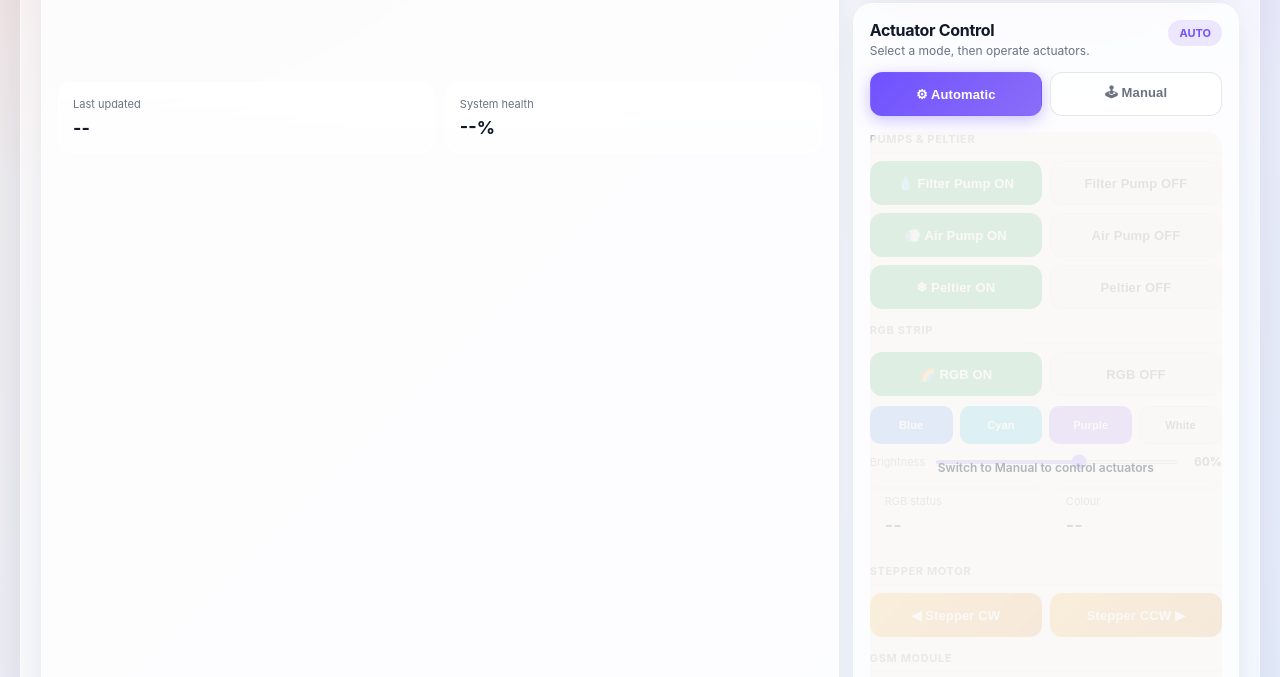
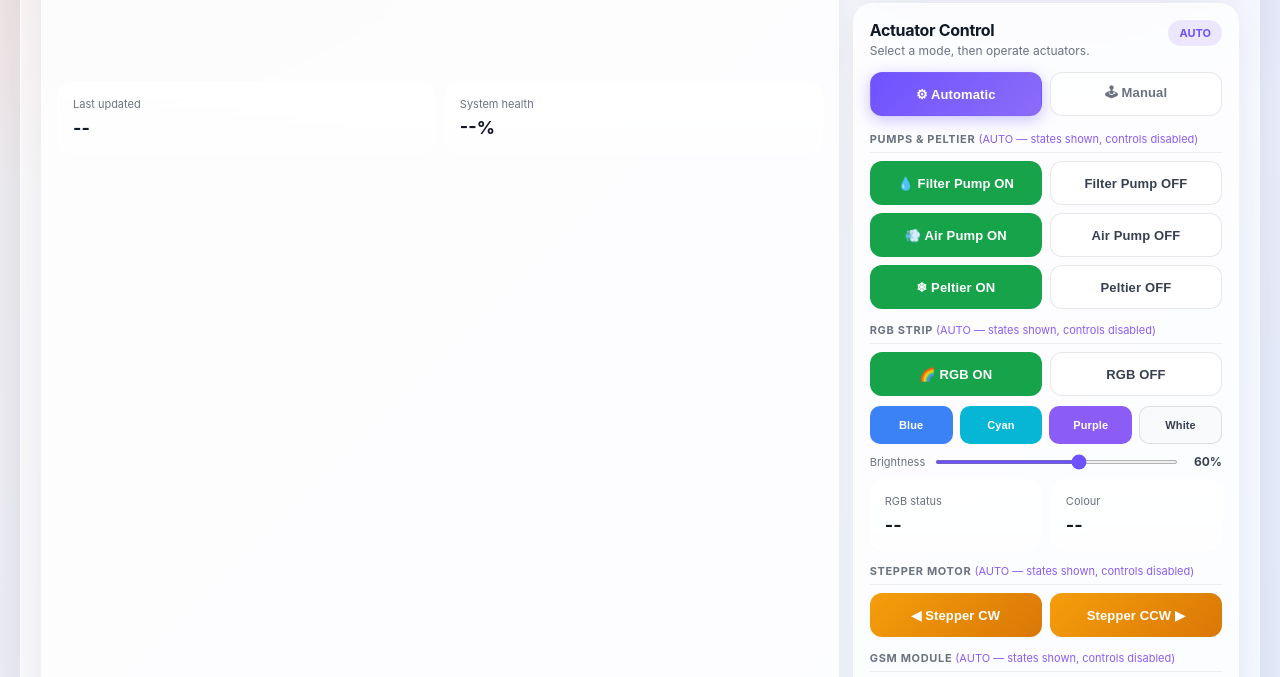
Before and after one commit to Adealix/try-redo-crayfish, a website: page frontend/dashboard.html in a window 1280 px wide. Shown: the part 800-1477 px from the top of the page. Drawn offline with nearby package versions, Linux system fonts and the light colour scheme; no server answers.

Commit message:
fixing camera issue

```diff
--- a/frontend/dashboard.html
+++ b/frontend/dashboard.html
@@ -119,7 +119,7 @@
           <div><div class="panel-title">Live Camera</div><div class="panel-sub">Raspberry Pi CSI video stream.</div></div>
           <div class="badge badge-red" id="cameraBadge">OFFLINE</div>
         </div>
-        <div class="camera-frame"><img src="/camera/feed" alt="Live camera feed" loading="lazy" /></div>
+        <div class="camera-frame"><img src="/camera/feed" alt="Live camera feed" /></div>
         <div class="small-note" id="cameraText">Waiting for camera stream&hellip;</div>
       </div>
 
--- a/frontend/static/style.css
+++ b/frontend/static/style.css
@@ -100,13 +100,10 @@
   .btn-mode:active { transform:scale(0.97); }
 
   .manual-zone { position:relative; transition:opacity 0.25s ease; }
-  .manual-zone.locked { opacity:0.42; pointer-events:none; }
-  .manual-zone.locked::after {
-    content:"Switch to Manual to control actuators";
-    position:absolute; inset:0; display:flex; align-items:center; justify-content:center;
-    font-size:12px; font-weight:600; color:#4b5563;
-    background:rgba(244,239,232,0.72); border-radius:14px; z-index:10;
-    pointer-events:none; padding:0 16px; text-align:center;
+  .manual-zone.locked { pointer-events:none; }
+  .manual-zone.locked .ctrl-label::after {
+    content:" (AUTO — states shown, controls disabled)";
+    font-weight:400; text-transform:none; letter-spacing:0; color:#8b5cf6;
   }
 
   .ctrl-label {
@@ -267,4 +264,4 @@
     .colour-grid{grid-template-columns:repeat(4,1fr);}
   }
   @media (max-width:380px) { .stats{grid-template-columns:1fr;} .mini-row{grid-template-columns:1fr;} .act-grid{grid-template-columns:1fr;} .btn-full{grid-column:span 1;} .meta{grid-template-columns:1fr;} .stepper-row{grid-template-columns:1fr;} }
-  @media (prefers-reduced-motion:reduce) { .btn,.btn-mode,.btn-colour,.manual-zone{transition:none); } }
+  @media (prefers-reduced-motion:reduce) { .btn,.btn-mode,.btn-colour,.manual-zone{transition:none;} }
```
